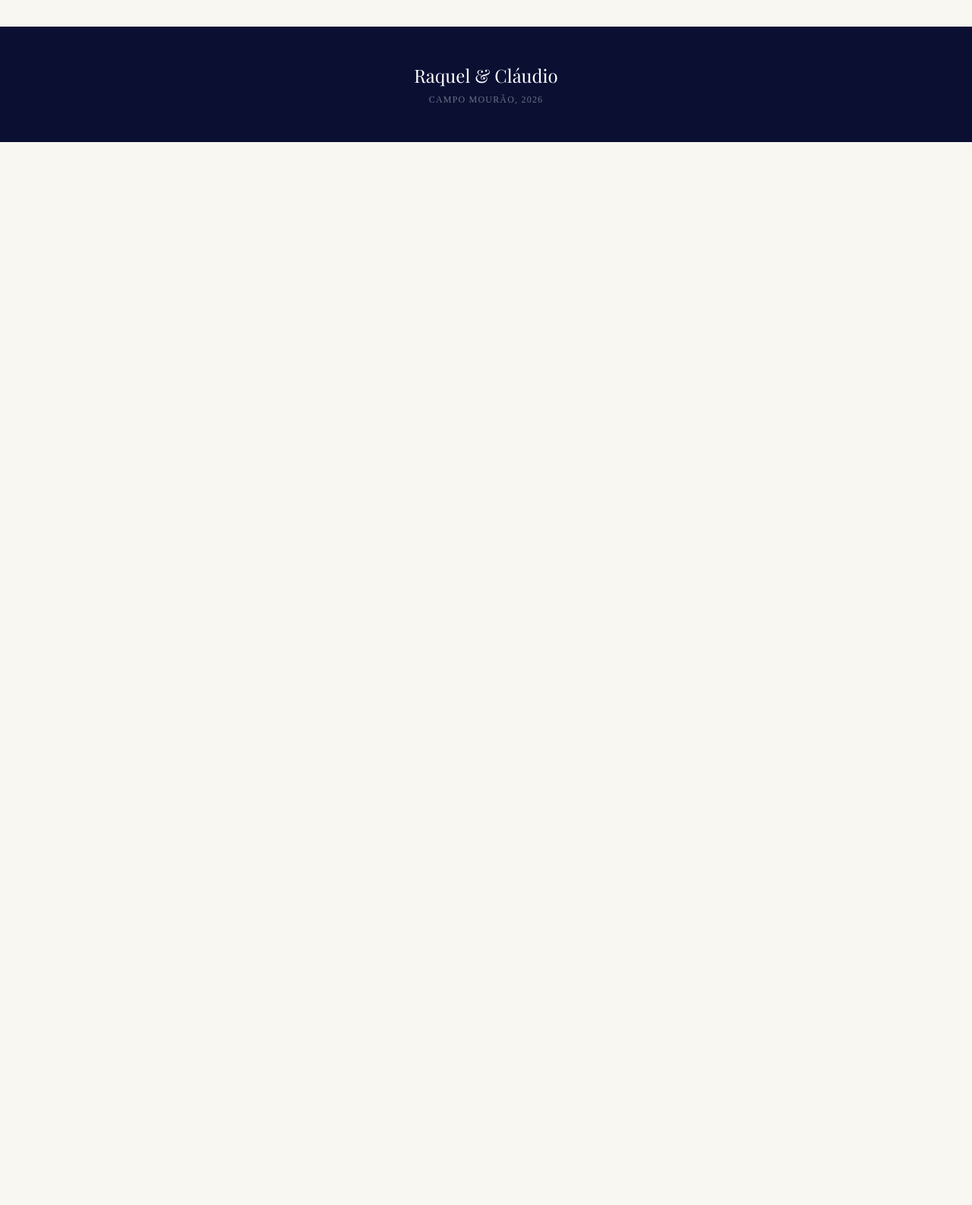
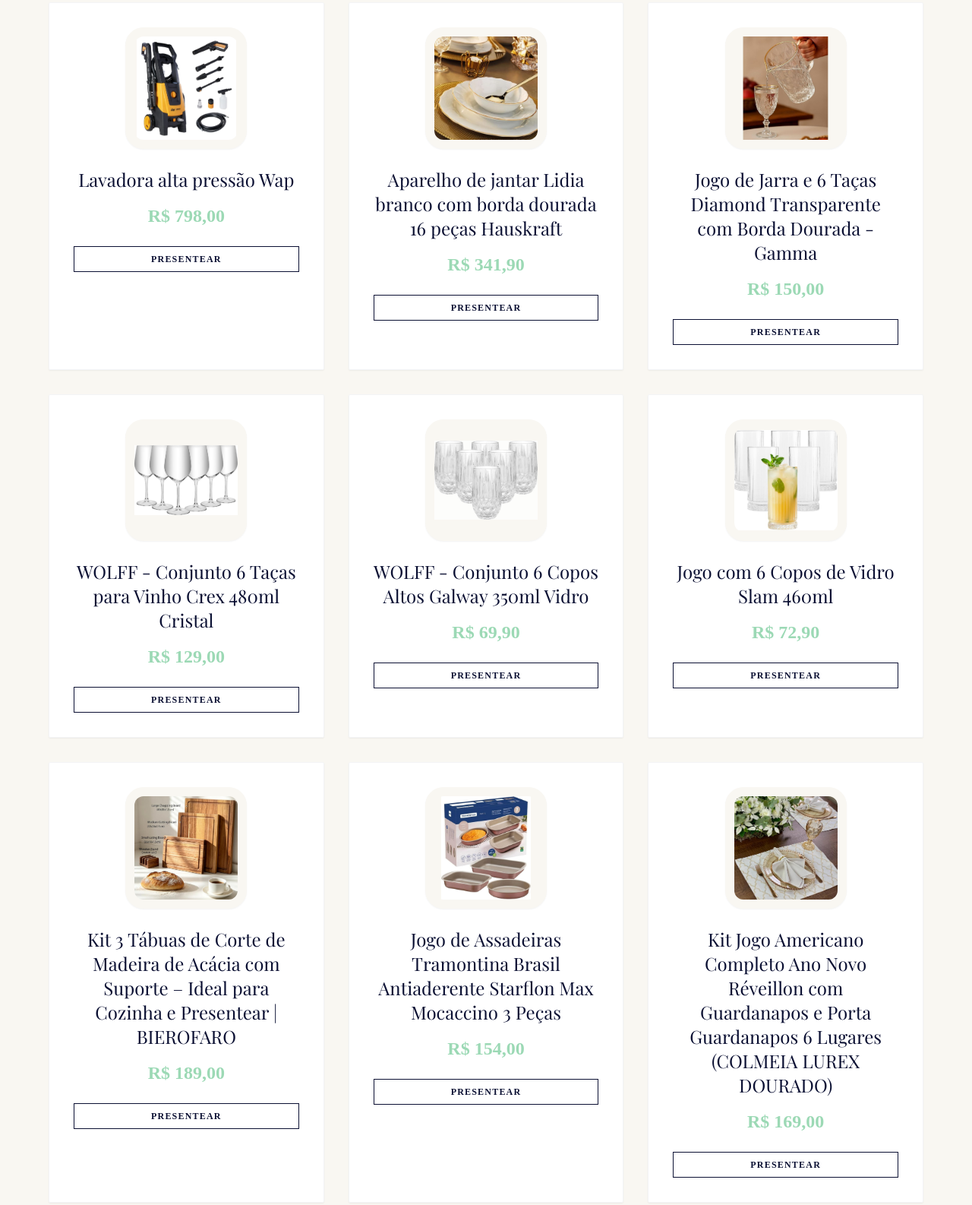
Before and after one commit to viniloobo/casamento-Raquel-e-Claudio, a plain HTML site: page index.html in a window 1280 px wide. Shown: the part 10232-11818 px from the top of the page at 76% size. Before the commit the page ends 10419 px from the top, so only its background shows below. Drawn offline with nearby package versions, Linux system fonts and the light colour scheme; a web font is replaced by a local one.

Commit message:
Add files via upload

```diff
--- a/index.html
+++ b/index.html
@@ -462,7 +462,18 @@
             { title: 'Panela de Pressão 4.5L Inox Fundo Triplo Brava Tramontina', price: '434,00', image: 'https://http2.mlstatic.com/D_NQ_NP_2X_653395-MLA99553154894_122025-F.webp', paymentLink: 'https://mpago.la/1VtHFWo' },
             { title: 'Purificador Electrolux Eletrônico com Painel Digital e Filtro Luz UV Bivolt Cinza (PA31G)', price: '1239,00', image: 'https://electrolux.vtexassets.com/arquivos/ids/213764-500-500?v=637716815590830000&width=500&height=500&aspect=true&format=auto', paymentLink: 'https://mpago.la/2JrUiwx' },
             { title: 'Jogo de 30 Taças e Copos Bohemia Titânio Resistente 5x6', price: '600,00', image: 'https://http2.mlstatic.com/D_NQ_NP_2X_990751-MLB52356761661_112022-F.webp', paymentLink: 'https://mpago.la/2MeMzzX' },
-            { title: 'Galheteiro Tramontina com Suporte 4 Peças Realce', price: '190,00', image: 'https://m.magazineluiza.com.br/a-static/420x420/galheteiro-tramontina-com-suporte-4-pecas-realce/magazineluiza/238301200/8f0eae3cfe6febefcedca82572b57840.jpg', paymentLink: 'https://mpago.la/2S3mksn' }
+            { title: 'Galheteiro Tramontina com Suporte 4 Peças Realce', price: '190,00', image: 'https://m.magazineluiza.com.br/a-static/420x420/galheteiro-tramontina-com-suporte-4-pecas-realce/magazineluiza/238301200/8f0eae3cfe6febefcedca82572b57840.jpg', paymentLink: 'https://mpago.la/2S3mksn' },
+            { title: 'Kit para Vinho Oster Inspire', price: '259,90', image: 'Kit para Vinho Oster Inspire.png', paymentLink: 'https://mpago.la/1hXa3Kp' },
+            { title: 'Lavadora alta pressão Wap', price: '798,00', image: 'Lavadora de Alta Pressão WAP Combate Turbo 2600 Motor de Indução.png', paymentLink: 'https://mpago.la/16XextM' },
+            { title: 'Aparelho de jantar Lidia branco com borda dourada 16 peças Hauskraft', price: '341,90', image: 'Hauskraft- Aparelho de jantar Lidia branco com borda dourada 16 peças.jpg', paymentLink: 'https://mpago.la/2KRrXuj' },
+            { title: 'Jogo de Jarra e 6 Taças Diamond Transparente com Borda Dourada - Gamma', price: '150,00', image: 'Jogo de Jarra e 6 Taças Diamond Transparente com Borda Dourada - Gamma.jpg', paymentLink: 'https://mpago.la/2sGgxZd' },
+            { title: 'WOLFF - Conjunto 6 Taças para Vinho Crex 480ml Cristal', price: '129,00', image: 'WOLFF - Conjunto 6 Taças para Vinho Crex 480ml Cristal.jpg', paymentLink: 'https://mpago.la/2ccDCw2' },
+            { title: 'WOLFF - Conjunto 6 Copos Altos Galway 350ml Vidro', price: '69,90', image: 'WOLFF - Conjunto 6 Copos Altos Galway 350ml Vidro.jpg', paymentLink: 'https://mpago.la/1qcChj3' },
+            { title: 'Jogo com 6 Copos de Vidro Slam 460ml', price: '72,90', image: 'ogo com 6 Copos de Vidro Slam 460ml – Copos Altos para Água, Suco, Drinks e Refrigerante – Vidro Grosso e Elegante.jpg', paymentLink: 'https://mpago.la/169TMtk' },
+            { title: 'Kit 3 Tábuas de Corte de Madeira de Acácia com Suporte – Ideal para Cozinha e Presentear | BIEROFARO', price: '189,00', image: 'Kit 3 Tábuas de Corte de Madeira de Acácia com Suporte – Ideal para Cozinha e Presentear.jpg', paymentLink: 'https://mpago.la/1XCdwt6' },
+            { title: 'Jogo de Assadeiras Tramontina Brasil Antiaderente Starflon Max Mocaccino 3 Peças', price: '154,00', image: 'Jogo de Assadeiras Tramontina Brasil Antiaderente Starflon Max Mocaccino 3 Peças.jpg', paymentLink: 'https://mpago.la/2RUWFMj' },
+            { title: 'Kit Jogo Americano Completo Ano Novo Réveillon com Guardanapos e Porta Guardanapos 6 Lugares (COLMEIA LUREX DOURADO)', price: '169,00', image: 'Kit Jogo Americano Completo Ano Novo Réveillon com Guardanapos e Porta Guardanapos 6 Lugares (COLMEIA LUREX DOURADO - GUARDANAPOS OFF WHITE - PORTA GUARDANAPO ARGOLA BRANCA E DOURADA).jpg', paymentLink: 'https://mpago.la/2aoW6rJ' },
+            { title: 'Jogo Americano Elipse Couro Dupla Face 8 Unidades', price: '200,00', image: 'Jogo Americano Elipse Couro Dupla Face 8 Unidades e Brinde.png', paymentLink: 'https://mpago.la/2jW2xcC' }
         ];
 
         lucide.createIcons();
@@ -518,8 +529,8 @@
             modalPrice.innerText = `R$ ${gift.price}`;
             modalImage.src = 'QrCode.jpeg';
             modalImage.alt = 'QR Code de pagamento';
-            paymentLinkAnchor.href = gift.paymentLink;
-            paymentLinkAnchor.innerText = gift.paymentLink;
+            paymentLinkAnchor.href = gift.paymentLink || '#';
+            paymentLinkAnchor.innerText = gift.paymentLink || 'Link não disponível';
             modal.classList.remove('hidden');
             lucide.createIcons();
         }
```
Also changed, not shown: Hauskraft- Aparelho de jantar Lidia branco com borda dourada 16 peças.jpg (added), Jogo Americano Elipse Couro Dupla Face 8 Unidades e Brinde.png (added), Jogo de Assadeiras Tramontina Brasil Antiaderente Starflon Max Mocaccino 3 Peças.jpg (added), Jogo de Jarra e 6 Taças Diamond Transparente com Borda Dourada - Gamma.jpg (added), Kit 3 Tábuas de Corte de Madeira de Acácia com Suporte – Ideal para Cozinha e Presentear.jpg (added), Kit Jogo Americano Completo Ano Novo Réveillon com Guardanapos e Porta Guardanapos 6 Lugares (COLMEIA LUREX DOURADO - GUARDANAPOS OFF WHITE - PORTA GUARDANAPO ARGOLA BRANCA E DOURADA).jpg (added), Kit para Vinho Oster Inspire.png (added), Lavadora de Alta Pressão WAP Combate Turbo 2600 Motor de Indução.png (added), WOLFF - Conjunto 6 Copos Altos Galway 350ml Vidro.jpg (added), WOLFF - Conjunto 6 Taças para Vinho Crex 480ml Cristal.jpg (added), ogo com 6 Copos de Vidro Slam 460ml – Copos Altos para Água, Suco, Drinks e Refrigerante – Vidro Grosso e Elegante.jpg (added).
